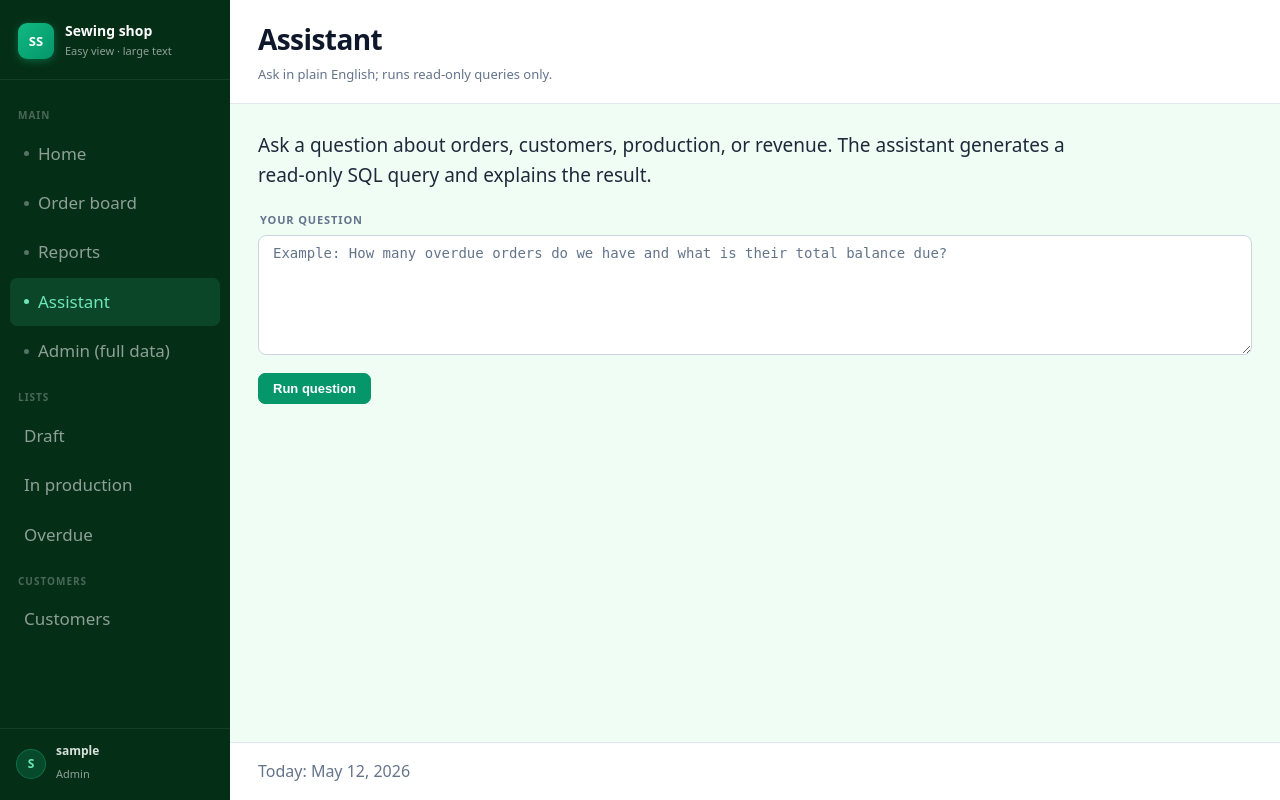
After one commit to Thecoolss/DB_Sewing, a Django app: page /sql-assistant/ in a window 1280 px wide. The commit adds this page. Run offline with Django 5.2, Linux system fonts and the light colour scheme; the visitor is signed in with stand-in values (Sample User, id 1).

Commit message:
Add reports and assitant

````diff
--- a/shop/admin.py
+++ b/shop/admin.py
@@ -990,7 +990,7 @@ class StatusHistoryAdmin(StaffEditableModelAdmin):
         return False
 
     def has_delete_permission(self, request, obj=None):
-        return False
+        return request.user.is_staff or request.user.is_superuser
 
 
 # ---------------------------------------------------------------------------
@@ -1094,4 +1094,4 @@ class WorkflowEventAdmin(StaffEditableModelAdmin):
         return False
 
     def has_delete_permission(self, request, obj=None):
-        return False
+        return request.user.is_staff or request.user.is_superuser
--- a/shop/urls.py
+++ b/shop/urls.py
@@ -10,6 +10,8 @@ urlpatterns = [
     path("orders/<int:pk>/", views.order_detail_shop, name="order_detail"),
     path("tickets/<int:pk>/next-stage/", views.ticket_next_stage, name="ticket_next_stage"),
     path("reports/", views.reports_dashboard, name="reports"),
+    path("reports/daily-metrics/", views.trigger_daily_metrics, name="trigger_daily_metrics"),
+    path("sql-assistant/", views.sql_assistant, name="sql_assistant"),
     path("monitor/<str:filter_name>/", views.order_monitor, name="order_monitor"),
     path("customers/", views.customer_search, name="customer_search"),
     path(
--- a/shop/views.py
+++ b/shop/views.py
@@ -1,7 +1,14 @@
 from calendar import monthrange
 from datetime import date, timedelta
+import json
+import re
+from urllib import error as urlerror
+from urllib import request as urlrequest
+
+from django.conf import settings
 from django.contrib import messages
 from django.contrib.admin.views.decorators import staff_member_required
+from django.db import connection
 from django.db.models import Count, Sum
 from django.http import HttpResponseRedirect, JsonResponse
 from django.shortcuts import get_object_or_404, render
@@ -11,6 +18,32 @@ from django.views.decorators.http import require_POST
 
 from .models import Customer, CustomerMeasurement, Delivery, Order, WorkTicket
 from .workflow import advance_ticket_to_next_stage, order_board_progress_label
+
+_SQL_BLOCKED_PATTERN = re.compile(
+    r"\b(insert|update|delete|drop|alter|truncate|create|grant|revoke|"
+    r"comment|vacuum|analyze|execute|call|copy|merge|refresh|security)\b",
+    re.IGNORECASE,
+)
+_SQL_LIMIT_PATTERN = re.compile(r"\blimit\s+\d+\b", re.IGNORECASE)
+
+_ASSISTANT_DECLINE_MESSAGE = "I don't understand the request."
+
+_SQL_ASSISTANT_SCHEMA = """
+Use only these tables and columns:
+- shop_order(id, reference, customer_id, assigned_employee_id, order_date, due_date, priority, status, completed_at, total_price, deposit_paid, payment_status)
+- shop_customer(id, full_name, phone, email, address, notes, preferences, created_at)
+- shop_employee(id, full_name, role, active, phone, specialty_stage)
+- shop_garment(id, order_id, garment_type_id, primary_material_id, quantity, color, unit_price, design_notes)
+- shop_garmenttype(id, name, description, active, base_price)
+- shop_material(id, name, description, unit, kind, price_addon, created_at)
+- shop_workticket(id, ticket_number, garment_id, assigned_worker_id, current_stage, priority, deadline, started_at, completed_at, notes)
+- shop_delivery(id, order_id, method, status, scheduled_date, delivered_date, final_observations)
+- shop_statushistory(id, ticket_id, stage, changed_by_id, changed_at, comments)
+- shop_workflowevent(id, created_at, actor_id, order_id, ticket_id, delivery_id, summary, archived_order_ref)
+- shop_measurement(id, garment_id, name, value, unit, notes)
+- shop_customermeasurement(id, customer_id, name, value, unit, notes)
+- shop_garmentmaterial(id, garment_id, material_id, quantity, notes)
+"""
 
 
 @staff_member_required
@@ -180,11 +213,8 @@ def reports_dashboard(request):
     today = timezone.localdate()
     month_start = today.replace(day=1)
     orders_m = Order.objects.filter(order_date__gte=month_start)
-    delivered_revenue = (
-        Order.objects.filter(
-            status=Order.Status.DELIVERED,
-            order_date__gte=month_start,
-        ).aggregate(s=Sum("deposit_paid"))["s"]
+    month_payments_total = (
+        orders_m.aggregate(s=Sum("deposit_paid"))["s"]
         or 0
     )
     labels = dict(Order.Status.choices)
@@ -213,11 +243,233 @@ def reports_dashboard(request):
         "page_subtitle": f"This month (from {month_start})",
         "today": today,
         "order_count_month": orders_m.count(),
-        "delivered_revenue": delivered_revenue,
+        "month_payments_total": month_payments_total,
         "by_status_chart": by_status_chart,
         "weekly_chart": weekly_rows,
     }
     return render(request, "shop/reports.html", context)
+
+
+def _compute_daily_metrics(day: date) -> dict:
+    day_orders = Order.objects.filter(order_date=day)
+    by_status = [
+        {"status": row["status"], "count": row["n"]}
+        for row in day_orders.values("status").annotate(n=Count("id")).order_by("status")
+    ]
+    totals = day_orders.aggregate(
+        total_value=Sum("total_price"),
+        total_deposits=Sum("deposit_paid"),
+    )
+    return {
+        "date": day.isoformat(),
+        "orders_count": day_orders.count(),
+        "delivered_count": day_orders.filter(status=Order.Status.DELIVERED).count(),
+        "in_production_count": day_orders.filter(status=Order.Status.IN_PRODUCTION).count(),
+        "total_order_value": float(totals["total_value"] or 0),
+        "total_deposits_paid": float(totals["total_deposits"] or 0),
+        "status_breakdown": by_status,
+    }
+
+
+@staff_member_required
+def trigger_daily_metrics(request):
+    today = timezone.localdate()
+    metrics = _compute_daily_metrics(today)
+    return render(
+        request,
+        "shop/daily_metrics.html",
+        {
+            "nav_key": "reports",
+            "page_title": "Daily metrics",
+            "page_subtitle": f"Metrics for {today}",
+            "today": today,
+            "metrics": metrics,
+        },
+    )
+
+
+def _strip_code_fences(text: str) -> str:
+    cleaned = text.strip()
+    if cleaned.startswith("```"):
+        cleaned = re.sub(r"^```[a-zA-Z]*\n?", "", cleaned)
+        cleaned = re.sub(r"\n?```$", "", cleaned)
+    return cleaned.strip()
+
+
+def _call_gemini_json(system_prompt: str, user_prompt: str, temperature: float = 0.0) -> dict:
+    if not settings.GEMINI_API_KEY:
+        raise ValueError("GEMINI_API_KEY is not configured.")
+
+    model = settings.GEMINI_MODEL.strip() or "gemini-1.5-flash"
+    url = (
+        "https://generativelanguage.googleapis.com/v1beta/models/"
+        f"{model}:generateContent?key={settings.GEMINI_API_KEY}"
+    )
+    req_body = json.dumps(
+        {
+            "contents": [
+                {
+                    "parts": [
+                        {"text": f"System instructions:\n{system_prompt}\n\nUser request:\n{user_prompt}"}
+                    ]
+                }
+            ],
+            "generationConfig": {
+                "temperature": temperature,
+                "responseMimeType": "application/json",
+            },
+        }
+    ).encode("utf-8")
+    req = urlrequest.Request(
+        url=url,
+        data=req_body,
+        method="POST",
+        headers={"Content-Type": "application/json"},
+    )
+    try:
+        with urlrequest.urlopen(req, timeout=40) as response:
+            payload = json.loads(response.read().decode("utf-8"))
+    except urlerror.HTTPError as exc:
+        details = exc.read().decode("utf-8", errors="replace")
+        raise ValueError(f"Gemini request failed ({exc.code}): {details[:300]}") from exc
+    except urlerror.URLError as exc:
+        raise ValueError(f"Gemini network error: {exc.reason}") from exc
+
+    parts = (
+        payload.get("candidates", [{}])[0]
+        .get("content", {})
+        .get("parts", [])
+    )
+    content = "".join(str(part.get("text", "")) for part in parts)
+    content = _strip_code_fences(content)
+    try:
+        return json.loads(content)
+    except json.JSONDecodeError as exc:
+        raise ValueError("AI response was not valid JSON.") from exc
+
+
+def _validate_select_sql(candidate_sql: str) -> str:
+    sql = candidate_sql.strip()
+    if not sql:
+        raise ValueError("The AI did not return a SQL query.")
+    if ";" in sql:
+        raise ValueError("Only a single SELECT query is allowed (no semicolons).")
+    if _SQL_BLOCKED_PATTERN.search(sql):
+        raise ValueError("Only read-only SELECT/WITH queries are allowed.")
+    if not re.match(r"^\s*(select|with)\b", sql, flags=re.IGNORECASE):
+        raise ValueError("Query must start with SELECT or WITH.")
+    if not _SQL_LIMIT_PATTERN.search(sql):
+        sql = f"{sql.rstrip()} LIMIT 100"
+    return sql
+
+
+def _execute_select_query(sql: str) -> tuple[list[str], list[dict]]:
+    with connection.cursor() as cursor:
+        cursor.execute(sql)
+        cols = [col[0] for col in cursor.description or []]
+        rows = cursor.fetchall()
+    normalized_rows = [dict(zip(cols, row)) for row in rows]
+    return cols, normalized_rows
+
+
+def _assistant_classify_data_question(user_prompt: str) -> bool:
+    """
+    Return True only if the user is asking for shop data answerable via SELECT
+    on the operational schema. Everything else is treated as off-topic.
+    """
+    response = _call_gemini_json(
+        system_prompt=(
+            "You gatekeep a sewing shop database assistant. The database contains "
+            "operational data only: orders, customers, garments, work tickets, deliveries, "
+            "employees, materials, measurements, garment materials, status history, and "
+            "workflow events (see schema hint below).\n\n"
+            "Reply with JSON only, one key:\n"
+            '- {"data_question": true} — the user wants factual answers from this database '
+            "(counts, sums, averages, lists, filters, who/when/what status, dates, names, "
+            "money fields like deposit_paid or total_price).\n"
+            '- {"data_question": false} — general chat, jokes, unrelated topics, coding help, '
+            "homework, medical/legal advice, web search, or anything not grounded in this schema.\n\n"
+            "When in doubt, use false."
+            f"\n\nSchema hint:\n{_SQL_ASSISTANT_SCHEMA}"
+        ),
+        user_prompt=f"User message:\n{user_prompt}",
+        temperature=0.0,
+    )
+    return bool(response.get("data_question"))
+
+
+def _sql_from_natural_language(user_prompt: str) -> str:
+    response = _call_gemini_json(
+        system_prompt=(
+            "You convert natural language into safe PostgreSQL SELECT queries. "
+            "Return JSON: {\"sql\": \"...\"}. "
+            "Rules: SELECT/WITH only, no semicolons, no writes, no DDL, "
+            "prefer explicit columns, include useful aliases."
+        ),
+        user_prompt=(
+            f"Database schema:\n{_SQL_ASSISTANT_SCHEMA}\n\n"
+            f"Question: {user_prompt}\n"
+            "Return JSON with key `sql` only."
+        ),
+        temperature=0.0,
+    )
+    sql = str(response.get("sql", ""))
+    return _validate_select_sql(sql)
+
+
+def _narrate_sql_result(user_prompt: str, sql: str, rows: list[dict]) -> str:
+    safe_rows = rows[:20]
+    response = _call_gemini_json(
+        system_prompt=(
+            "You are an operations analyst. Explain SQL results in plain language "
+            "for shop staff. Keep it short and concrete. "
+            "Return JSON: {\"answer\": \"...\"}."
+        ),
+        user_prompt=(
+            f"Question: {user_prompt}\nSQL: {sql}\n"
+            f"Rows (sample): {json.dumps(safe_rows, default=str)}\n"
+            f"Returned row count: {len(rows)}"
+        ),
+        temperature=0.2,
+    )
+    return str(response.get("answer", "")).strip() or "No explanation generated."
+
+
+@staff_member_required
+def sql_assistant(request):
+    context = {
+        "nav_key": "sql_assistant",
+        "page_title": "Assistant",
+        "page_subtitle": "Ask in plain English; runs read-only queries only.",
+        "today": timezone.localdate(),
+    }
+    if request.method == "POST":
+        prompt = request.POST.get("prompt", "").strip()
+        context["prompt"] = prompt
+        if not prompt:
+            messages.error(request, "Type a question first.")
+            return render(request, "shop/sql_assistant.html", context)
+        try:
+            if not _assistant_classify_data_question(prompt):
+                context["assistant_answer"] = _ASSISTANT_DECLINE_MESSAGE
+            else:
+                sql = _sql_from_natural_language(prompt)
+                columns, rows = _execute_select_query(sql)
+                answer = _narrate_sql_result(prompt, sql, rows)
+                context.update(
+                    {
+                        "generated_sql": sql,
+                        "result_columns": columns,
+                        "result_rows": rows[:30],
+                        "result_row_count": len(rows),
+                        "assistant_answer": answer,
+                    }
+                )
+        except ValueError as exc:
+            messages.error(request, str(exc))
+        except Exception as exc:
+            messages.error(request, f"Query failed: {exc}")
+    return render(request, "shop/sql_assistant.html", context)
 
 
 @staff_member_required
--- a/shop/workflow.py
+++ b/shop/workflow.py
@@ -103,6 +103,8 @@ def advance_ticket_to_next_stage(ticket: WorkTicket) -> tuple[bool, str]:
     Move ticket one step forward; assign worker for the NEW stage.
     Returns (success, message).
     """
+    if ticket.garment.order.status == Order.Status.CANCELLED:
+        return False, "Cannot advance ticket because the order is cancelled."
     nxt = next_stage_value(ticket.current_stage)
     if nxt is None:
         return False, "Already at the final stage."
--- a/static/shop/ops.css
+++ b/static/shop/ops.css
@@ -580,6 +580,47 @@ tbody tr:hover td {
   color: var(--muted);
 }
 
+.inline-tools-form {
+  display: flex;
+  gap: 8px;
+  align-items: center;
+}
+
+.inline-tools-form .input {
+  width: 260px;
+}
+
+.sql-assistant-form {
+  margin-bottom: 20px;
+}
+
+.sql-prompt {
+  min-height: 120px;
+  margin-bottom: 10px;
+}
+
+.sql-result {
+  margin-top: 18px;
+}
+
+.sql-code {
+  margin: 0;
+  padding: 10px 12px;
+  border: 1px solid var(--border);
+  background: var(--surface-2);
+  border-radius: 8px;
+  overflow-x: auto;
+}
+
+.sql-rows {
+  display: grid;
+  gap: 8px;
+}
+
+.muted-text {
+  color: var(--muted);
+}
+
 /* ── Footer ───────────────────────────────────────── */
 
 .footer {
--- a/templates/base.html
+++ b/templates/base.html
@@ -29,6 +29,9 @@
             </a>
             <a class="nav-link{% if nav_key == 'reports' %} active{% endif %}" href="{% url 'shop:reports' %}">
                 <span class="nav-dot"></span> Reports
+            </a>
+            <a class="nav-link{% if nav_key == 'sql_assistant' %} active{% endif %}" href="{% url 'shop:sql_assistant' %}">
+                <span class="nav-dot"></span> Assistant
             </a>
             <a class="nav-link" href="{% url 'admin:index' %}">
                 <span class="nav-dot"></span> Admin (full data)
--- /dev/null
+++ b/templates/shop/sql_assistant.html
@@ -0,0 +1,43 @@
+{% extends "base.html" %}
+
+{% block title %}Assistant | Sewing Shop{% endblock %}
+{% block page_title %}{{ page_title }}{% endblock page_title %}
+
+{% block content %}
+<p class="lead-text">Ask a question about orders, customers, production, or revenue. The assistant generates a read-only SQL query and explains the result.</p>
+
+<form method="post" class="sql-assistant-form">
+    {% csrf_token %}
+    <label for="prompt" class="form-label">Your question</label>
+    <textarea id="prompt" name="prompt" class="input sql-prompt" placeholder="Example: How many overdue orders do we have and what is their total balance due?">{{ prompt|default:"" }}</textarea>
+    <div class="tools">
+        <button type="submit" class="btn primary">Run question</button>
+    </div>
+</form>
+
+{% if assistant_answer %}
+<section class="sql-result">
+    <h3 class="section-heading">Answer</h3>
+    <p>{{ assistant_answer }}</p>
+</section>
+{% endif %}
+
+{% if generated_sql %}
+<section class="sql-result">
+    <h3 class="section-heading">Generated SQL</h3>
+    <pre class="sql-code">{{ generated_sql }}</pre>
+    <p class="muted-text">Rows returned: {{ result_row_count }}</p>
+</section>
+{% endif %}
+
+{% if result_rows %}
+<section class="sql-result">
+    <h3 class="section-heading">Preview (first {{ result_rows|length }} rows)</h3>
+    <div class="sql-rows">
+        {% for row in result_rows %}
+        <pre class="sql-code">{{ row }}</pre>
+        {% endfor %}
+    </div>
+</section>
+{% endif %}
+{% endblock content %}
````
Also changed, not shown: sewing_shop/settings.py (+10 -0 lines), shop/models.py (+35 -0 lines), shop/tests.py (+68 -0 lines), templates/shop/daily_metrics.html (added, +59 -0 lines), templates/shop/reports.html (+5 -2 lines), 1 other file.
